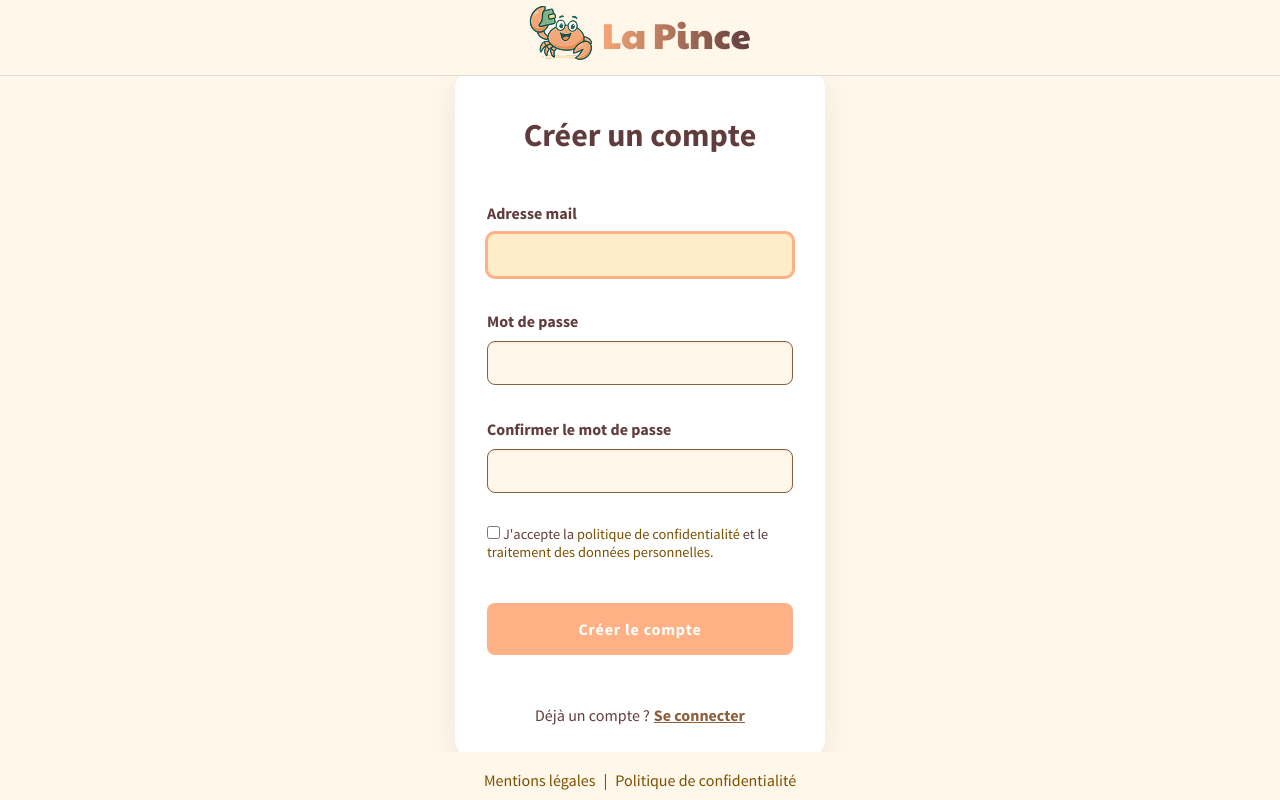
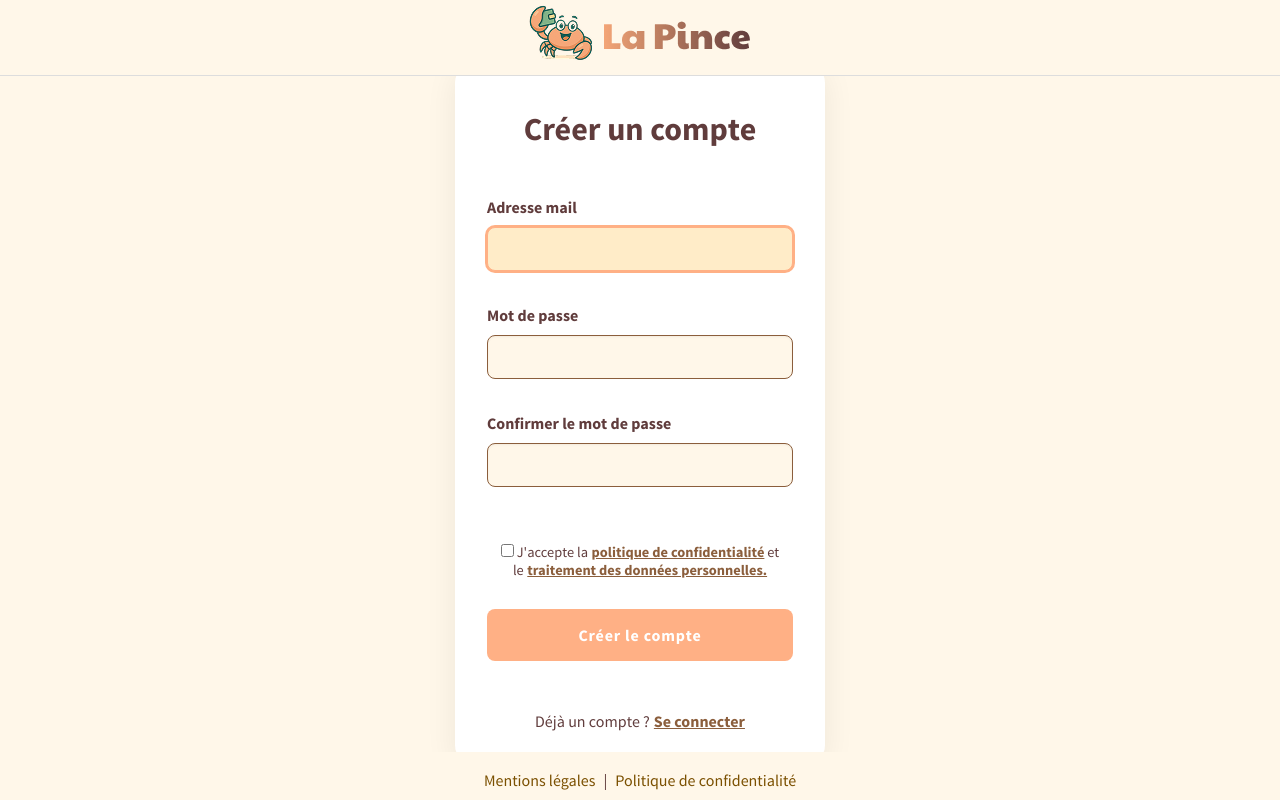
Before and after one commit to La-Pince-Sushi/la-pince-front, a React (Vite) app: page /signup in a window 1280 px wide. Built offline with nearby package versions, Linux system fonts and the light colour scheme; no server answers; some icons are missing.

Commit message:
style: register page

```diff
--- a/src/pages/auth/LoginPage.tsx
+++ b/src/pages/auth/LoginPage.tsx
@@ -84,8 +84,7 @@ export default function LoginPage() {
           </div>
           <button
             type="submit"
-            className="button is-primary is-fullwidth login-btn"
-          >
+            className="button is-primary is-fullwidth login-btn">
             Se connecter
           </button>
         </form>
--- a/src/pages/auth/RegisterPage.tsx
+++ b/src/pages/auth/RegisterPage.tsx
@@ -116,6 +116,7 @@ export default function RegisterPage() {
           </div>
 
           {/* Case à cocher pour accepter la politique de confidentialité */}
+          <div className="register-link">
           <div className="field">
             <label className="checkbox policy-font-size">
               <input
@@ -124,15 +125,17 @@ export default function RegisterPage() {
                 onChange={(e) => setAcceptedPrivacyPolicy(e.target.checked)}
                 ref={checkboxRef}
               />
-              {" "}J'accepte la{" "}
+
+              {" "}J'accepte la
               <Link to="/privacy-policy">
                 politique de confidentialité
               </Link>
-              {" "}et le {" "}
+              {" "}et le
               <Link to="/privacy-policy">
                 traitement des données personnelles.
                 </Link>
             </label>
+          </div>
           </div>
 
           <div className="field">
```
